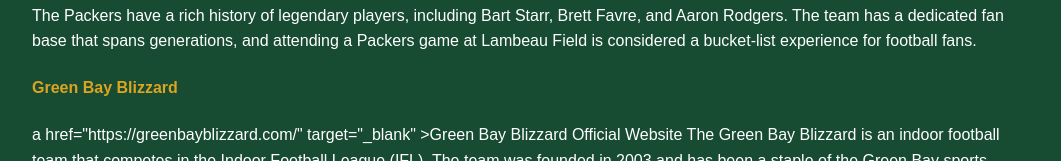
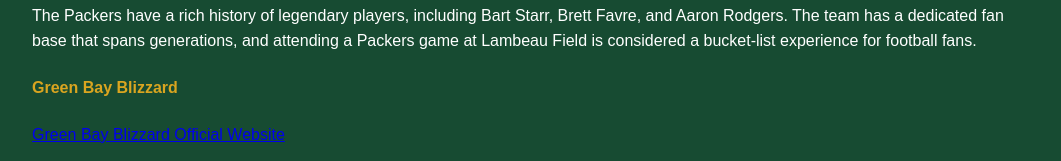
Before and after one commit to AMPreston1/final-project, a plain HTML site: page page2.sports.html in a window 1280 px wide. Shown: the part 1375-1536 px from the top of the page, without its empty margins (108-1169 px from the left). Drawn offline with Linux system fonts and the light colour scheme; files that its build step writes are made by us from their sources.

Commit message:
Fix HTML encoding issues in page2.sports.html

```diff
--- a/page2.sports.html
+++ b/page2.sports.html
@@ -62,6 +62,7 @@
     </p>
 
     <h3>Green Bay Packers</h3>
+
     <a href="https://www.packers.com/" target="_blank"
       >Green Bay Packers Official Website</a
     >
@@ -87,8 +88,10 @@
     </p>
 
     <h4>Green Bay Blizzard</h4>
-    a href="https://greenbayblizzard.com/" target="_blank"
+
+    <a href="https://greenbayblizzard.com/" target="_blank"
       >Green Bay Blizzard Official Website</a
+    >
     <p>
       The Green Bay Blizzard is an indoor football team that competes in the
       Indoor Football League (IFL). The team was founded in 2003 and has been a
@@ -98,8 +101,10 @@
     </p>
 
     <h4>Green Bay Gamblers</h4>
+
     <a href="https://www.gamblershockey.com/" target="_blank"
       >Green Bay Gamblers Official Website</a
+    >
     <p>
       The Green Bay Gamblers are a junior ice hockey team that competes in the
       United States Hockey League (USHL). The team was founded in 1994 and has
@@ -112,8 +117,11 @@
     <h4>College Sports In Green Bay</h4>
 
     <h5>University of Wisconsin-Green Bay Phoenix</h5>
+
     <a href="https://greenbayphoenix.com/" target="_blank"
       >University of Wisconsin-Green Bay Phoenix Official Website</a
+    >
+
     <p>
       The University of Wisconsin-Green Bay (UWGB) Phoenix is the athletic
       program of the university, competing in NCAA Division I sports. The
@@ -123,8 +131,11 @@
     </p>
 
     <h5>Green Bay Rockers</h5>
+
     <a href="https://greenbayrockers.com/" target="_blank"
       >Green Bay Rockers Official Website</a
+    >
+
     <p>
       The Green Bay Rockers are a summer collegiate baseball team that provides
       entertainment for baseball fans in the area. The team plays in the
```
